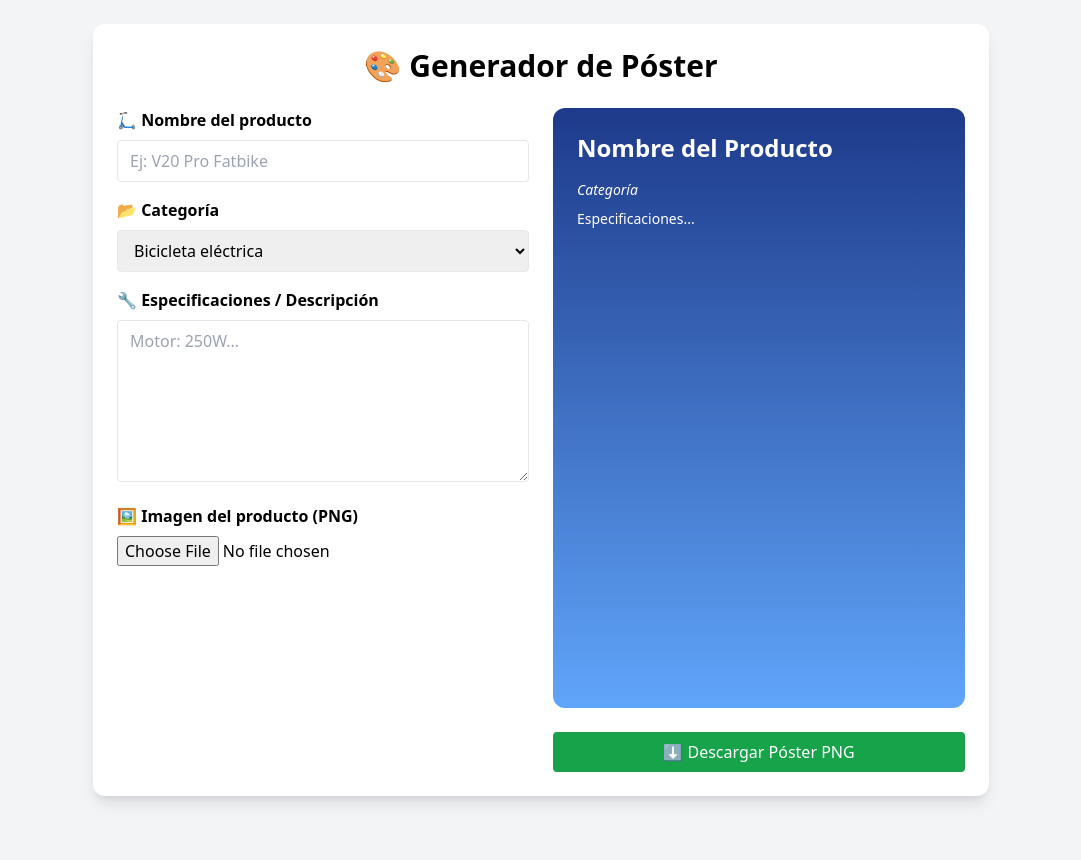
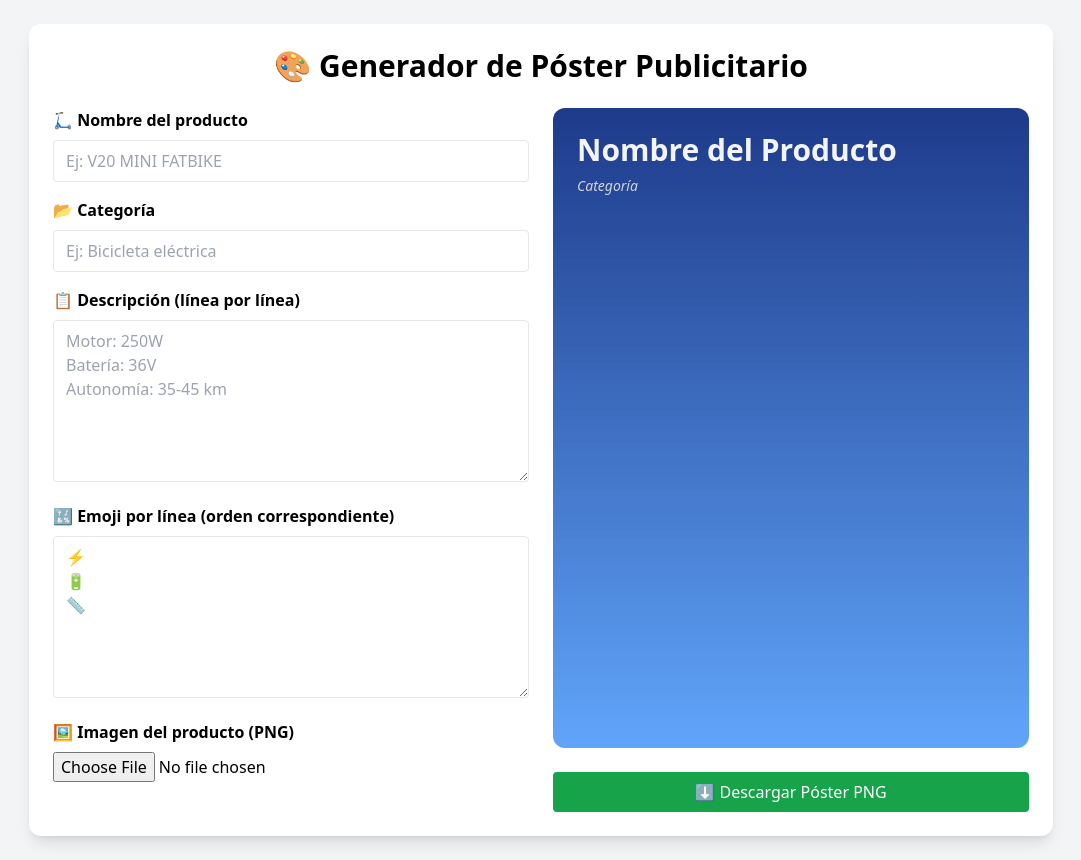
Before and after one commit to zmsaddi/GENERATE, a plain HTML site: page index.html in a window 1280 px wide. Shown: the whole page, without its empty margins (99-1180 px from the left). Before the commit the page ends 820 px from the top, so only its background shows below. Drawn offline with nearby package versions, Linux system fonts and the light colour scheme.

Commit message:
Add files via upload

```diff
--- a/index.html
+++ b/index.html
@@ -9,33 +9,38 @@
   <script src="https://cdn.jsdelivr.net/npm/html2canvas@1.4.1/dist/html2canvas.min.js"></script>
 </head>
 <body class="bg-gray-100 min-h-screen flex items-center justify-center p-6">
-  <div class="w-full max-w-4xl bg-white rounded-xl shadow-lg p-6">
-    <h1 class="text-3xl font-bold text-center mb-6">🎨 Generador de Póster</h1>
+  <div class="w-full max-w-5xl bg-white rounded-xl shadow-lg p-6">
+    <h1 class="text-3xl font-bold text-center mb-6">🎨 Generador de Póster Publicitario</h1>
 
     <div class="grid grid-cols-1 md:grid-cols-2 gap-6">
+      <!-- Formulario -->
       <div>
         <label class="block mb-2 font-semibold">🛴 Nombre del producto</label>
-        <input id="productName" type="text" class="w-full border rounded px-3 py-2" placeholder="Ej: V20 Pro Fatbike" />
+        <input id="productName" type="text" class="w-full border rounded px-3 py-2" placeholder="Ej: V20 MINI FATBIKE"/>
 
         <label class="block mt-4 mb-2 font-semibold">📂 Categoría</label>
-        <select id="category" class="w-full border rounded px-3 py-2">
-          <option>Bicicleta eléctrica</option>
-          <option>Patinete</option>
-          <option>Accesorios</option>
-        </select>
+        <input id="category" type="text" class="w-full border rounded px-3 py-2" placeholder="Ej: Bicicleta eléctrica" />
 
-        <label class="block mt-4 mb-2 font-semibold">🔧 Especificaciones / Descripción</label>
-        <textarea id="description" rows="6" class="w-full border rounded px-3 py-2" placeholder="Motor: 250W..."></textarea>
+        <label class="block mt-4 mb-2 font-semibold">📋 Descripción (línea por línea)</label>
+        <textarea id="description" rows="6" class="w-full border rounded px-3 py-2" placeholder="Motor: 250W
+Batería: 36V
+Autonomía: 35-45 km"></textarea>
+
+        <label class="block mt-4 mb-2 font-semibold">🔣 Emoji por línea (orden correspondiente)</label>
+        <textarea id="icons" rows="6" class="w-full border rounded px-3 py-2" placeholder="⚡
+🔋
+📏"></textarea>
 
         <label class="block mt-4 mb-2 font-semibold">🖼️ Imagen del producto (PNG)</label>
         <input id="productImage" type="file" accept="image/png" class="w-full"/>
       </div>
 
+      <!-- Vista previa -->
       <div>
-        <div id="posterPreview" class="relative w-full h-[600px] bg-gradient-to-b from-blue-900 to-blue-400 rounded-xl text-white p-6 overflow-hidden">
-          <h2 id="posterTitle" class="text-2xl font-bold mb-4">Nombre del Producto</h2>
-          <p id="posterCategory" class="italic text-sm mb-2">Categoría</p>
-          <p id="posterDescription" class="whitespace-pre-line text-sm leading-relaxed">Especificaciones...</p>
+        <div id="posterPreview" class="relative w-full h-[640px] bg-gradient-to-b from-blue-900 to-blue-400 rounded-xl text-white p-6 overflow-hidden">
+          <h2 id="posterTitle" class="text-3xl font-extrabold text-gray-100 mb-2">Nombre del Producto</h2>
+          <p id="posterCategory" class="italic text-sm mb-4 text-gray-300">Categoría</p>
+          <ul id="posterSpecs" class="text-sm space-y-1 leading-snug whitespace-pre-line"></ul>
           <img id="previewImage" class="absolute bottom-4 right-4 w-48 h-auto hidden"/>
         </div>
         <button onclick="generatePoster()" class="mt-6 w-full bg-green-600 text-white py-2 rounded hover:bg-green-700">⬇️ Descargar Póster PNG</button>
@@ -47,6 +52,7 @@
     const nameInput = document.getElementById('productName');
     const catInput = document.getElementById('category');
     const descInput = document.getElementById('description');
+    const iconsInput = document.getElementById('icons');
     const imgInput = document.getElementById('productImage');
 
     nameInput.addEventListener('input', () => {
@@ -57,9 +63,21 @@
       document.getElementById('posterCategory').innerText = catInput.value;
     });
 
-    descInput.addEventListener('input', () => {
-      document.getElementById('posterDescription').innerText = descInput.value;
-    });
+    function updateSpecs() {
+      const descLines = descInput.value.split("\n");
+      const iconLines = iconsInput.value.split("\n");
+      const specList = document.getElementById('posterSpecs');
+      specList.innerHTML = "";
+      descLines.forEach((line, index) => {
+        const emoji = iconLines[index] || "•";
+        const item = document.createElement("li");
+        item.innerText = `${emoji} ${line}`;
+        specList.appendChild(item);
+      });
+    }
+
+    descInput.addEventListener('input', updateSpecs);
+    iconsInput.addEventListener('input', updateSpecs);
 
     imgInput.addEventListener('change', (e) => {
       const reader = new FileReader();
```
